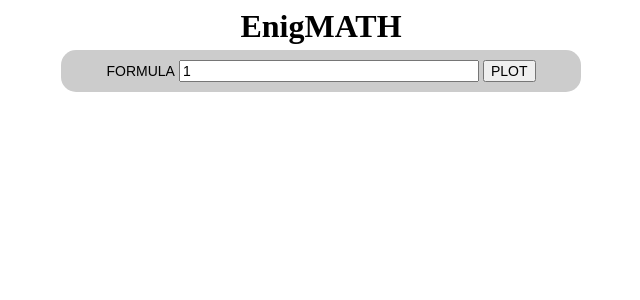
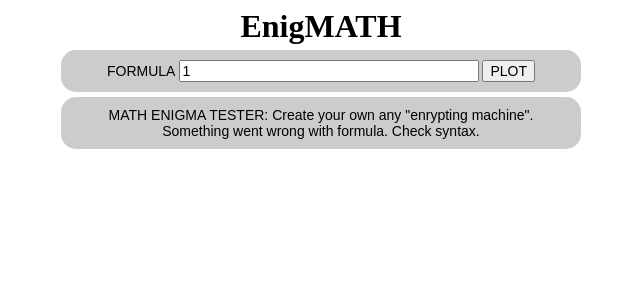
Before and after one commit to projecthbk/enigmath, a PHP site: page /?formula=1 in a window 1280 px wide. Shown: the top 300 px of the page, without its empty margins (319-959 px from the left). Run offline with PHP 8.4, Linux system fonts and the light colour scheme; some libraries are stand-ins or nearby versions.

Commit message:
Update index.php

```diff
--- a/index.php
+++ b/index.php
@@ -12,7 +12,7 @@
 		input,label { font-family: sans-serif; font-size: 14px; }
 		a { text-decoration: none; color: #000000; }
 		a:hover { text-decoration: underline; }
-		div { width: 500px; background: #cccccc; border-radius: 15px; margin: 5px auto; padding: 10px; }
+		div { width: 500px; background: #cccccc; border-radius: 15px; margin: 5px auto; padding: 10px; font-family: sans-serif; font-size: 14px; }
 		input[type="text"],input[type="file"] { width: 300px; }
 		form,h1 { margin: 0; }
 	</style>
@@ -35,9 +35,12 @@
 	$labels = json_encode($label);
 	$values = shell_exec('python3 enigtest.py "' . $_GET['formula'] . '"');
 	if (substr($values,0,11)=='MATH ENIGMA') {
-		echo '<div>' . str_ireplace("\n",'<br />',$values) . '</div>';
+		echo '<div>' . str_ireplace("\n",'<br />',$values) . '</div></body></html>';
 		exit();
-	} else if ($values=='') exit();
+	} else if ($values=='') {
+		echo "<div>MATH ENIGMA TESTER: Create your own any \"enrypting machine\".<br />Something went wrong with formula. Check syntax.</div></body></html>";
+		exit();
+	}
 	?>
 	<div>
 	<form action="coder.php" method="POST" enctype="multipart/form-data">
```
